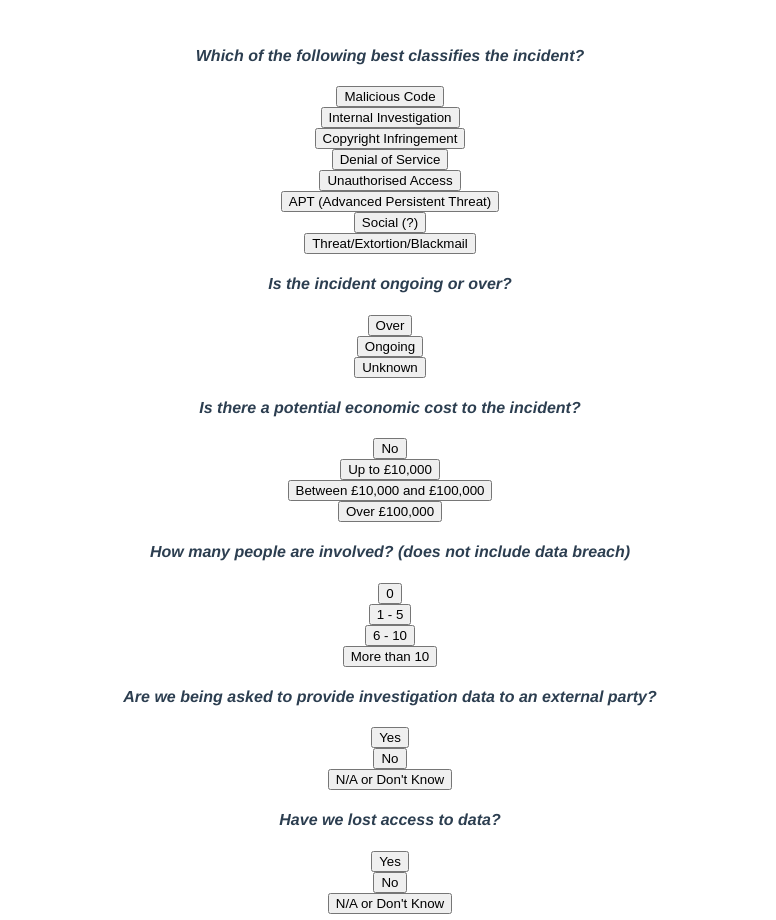
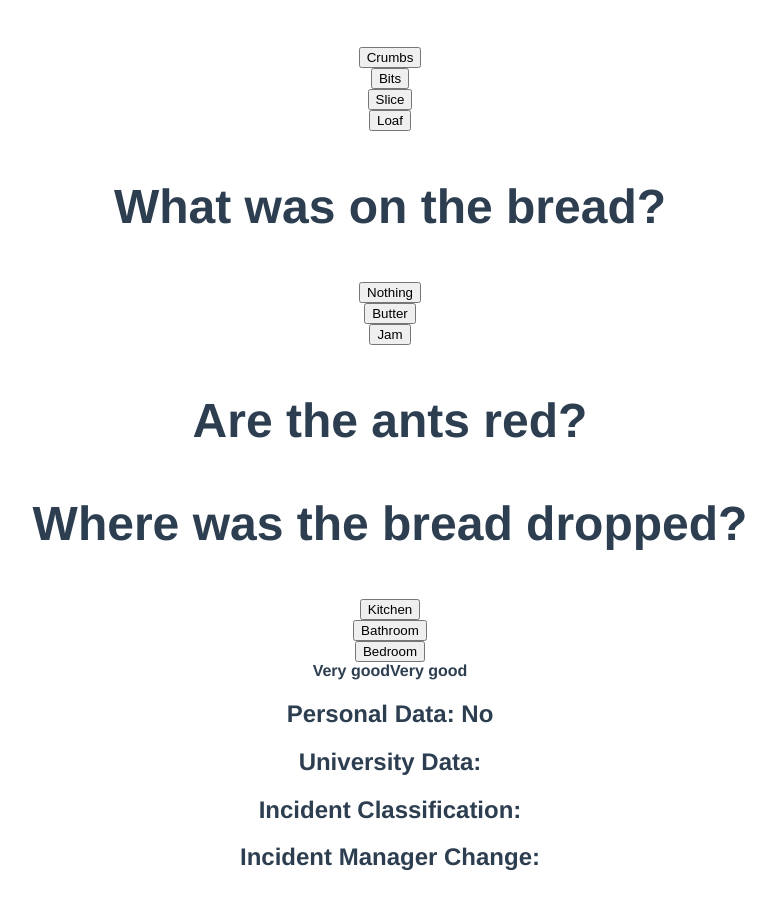
Before and after one commit to me60/security-incident-classifier-web-system, a Vue app: page / in a window 1280 px wide. Shown: the part 312-1232 px from the top of the page, without its empty margins (250-1026 px from the left). After the commit the page ends 1203 px from the top, so only its background shows below. Built offline with nearby package versions, Linux system fonts and the light colour scheme.

Commit message:
Top level data model of MapWeb completed and showing Effects, EventBus up and running - beginning to think this will work quite well, some hurdles traversed after a lot of reading and headaches

```diff
--- a/src/App.vue
+++ b/src/App.vue
@@ -2,336 +2,180 @@
 <template>
   <div id="app">
     <Header />
-    <Tables v-bind:tables="tables"/>
+    <EffectGroup v-bind:effect_groups="effect_groups"/>
+    <Intermediate />
+    <SeverityGroup />
     <Results />
   </div>
 </template>
 
 <!-- Body of single page -->
 <script>
-  import Tables from './components/Tables.vue'
+  import EventBus from './event-bus.js';
+  //import Tables from './components/Tables.vue'
   import Header from './components/Header.vue'
   import Results from './components/Results.vue'
+  import EffectGroup from './components/EffectGroup.vue'
+  import Intermediate from './components/Intermediate.vue'
+  import SeverityGroup from './components/SeverityGroup.vue'
+  var Enum_Question_Type = {
+      YES_NO : "yes_no",
+      ONE_PICK : "one_pick",
+      MULTI_PICK : "multi_pick"
+  };
+  var Enum_Intermediate_Type = {
+      INCREMENT : "increment",
+      BINARY : "binary",
+      COUNTER : "counter"
+  };
+  var Enum_Severity_Type = {
+      INCLUSIVE : "inclusive",
+      EXCLUSIVE : "exclusive"
+  };
   export default {
     name: 'App',
     components: {
-      Tables,
+      //Tables,
       Header,
-      Results
+      Results,
+      EffectGroup,
+      Intermediate,
+      SeverityGroup
     },
     data() {
-      return {
-        tables: [
-          {name: 'Risk Heat Map', questions: [
-            {query: "Which of the following best classifies the incident?", answers: [
-              {answer_text: "Malicious Code"},
-              {answer_text: "Internal Investigation"},
-              {answer_text: "Copyright Infringement"},
-              {answer_text: "Denial of Service"},
-              {answer_text: "Unauthorised Access"},
-              {answer_text: "APT (Advanced Persistent Threat)"},
-              {answer_text: "Social (?)"},
-              {answer_text: "Threat/Extortion/Blackmail"}
-            ]},
-            {query: "Is the incident ongoing or over?", answers: [
-              {answer_text: "Over"},
-              {answer_text: "Ongoing"},
-              {answer_text: "Unknown"}
-            ]},
-            {query: "Is there a potential economic cost to the incident?", answers: [
-              {answer_text: "No"},
-              {answer_text: "Up to £10,000"},
-              {answer_text: "Between £10,000 and £100,000"},
-              {answer_text: "Over £100,000"}
-            ]},
-            {query: "How many people are involved? (does not include data breach)", answers: [
-              {answer_text: "0"},
-              {answer_text: "1 - 5"},
-              {answer_text: "6 - 10"},
-              {answer_text: "More than 10"}
-            ]},
-            {query: "Are we being asked to provide investigation data to an external party?", answers: [
-              {answer_text: "Yes"},
-              {answer_text: "No"},
-              {answer_text: "N/A or Don't Know"}
-            ]},
-            {query: "Have we lost access to data?", answers: [
-							{answer_text: "Yes"},
-							{answer_text: "No"},
-							{answer_text: "N/A or Don't Know"}
-						]},
-            {query: "Are back-ups available?", answers: [
-							{answer_text: "Yes"},
-							{answer_text: "No"},
-							{answer_text: "N/A or Don't Know"}
-						]},
-            {query: "Is this a critical time in the calendar for those involved?", answers: [
-							{answer_text: "Yes"},
-							{answer_text: "No"},
-							{answer_text: "N/A or Don't Know"}
-						]},
-            {query: "If a system is affected, can business continue without it?", answers: [
-							{answer_text: "Yes"},
-							{answer_text: "No"},
-							{answer_text: "N/A or Don't Know"}
-						]},
-            {query: "If a system is affected, is the system critical to the functioning of the Uni?", answers: [
-							{answer_text: "Yes"},
-							{answer_text: "No"},
-							{answer_text: "N/A or Don't Know"}
-						]},
-            {query: "Does this have potential to spread automatically?", answers: [
-							{answer_text: "Yes"},
-							{answer_text: "No"},
-							{answer_text: "N/A or Don't Know"}
-						]},
-            {query: "Does this feel like a major incident?", answers: [
-							{answer_text: "Yes"},
-							{answer_text: "No"},
-							{answer_text: "N/A or Don't Know"}
-						]},
-            {query: "Are VIPs affected?", answers: [
-							{answer_text: "Yes"},
-							{answer_text: "No"},
-							{answer_text: "N/A or Don't Know"}
-						]}
-          ]},
-          {name: 'Personal Data', questions: [
-            {query: "Can the data identify a living individual?", answers: [
-							{answer_text: "Yes"},
-							{answer_text: "No"}
-						]},
-            {query: "Does the data include any of the following?"},
-            {query: "Racial or Ethnic origin", answers: [
-							{answer_text: "Yes"},
-							{answer_text: "No"}
-						]},
-            {query: "Political opinion", answers: [
-							{answer_text: "Yes"},
-							{answer_text: "No"}
-						]},
-            {query: "Religious beliefs", answers: [
-							{answer_text: "Yes"},
-							{answer_text: "No"}
-						]},
-            {query: "Trade Union membership", answers: [
-							{answer_text: "Yes"},
-							{answer_text: "No"}
-						]},
-            {query: "Physical or mental health conditions", answers: [
-							{answer_text: "Yes"},
-							{answer_text: "No"}
-						]},
-            {query: "Sex life", answers: [
-							{answer_text: "Yes"},
-							{answer_text: "No"}
-						]},
-            {query: "Involvement in criminal proceedings", answers: [
-							{answer_text: "Yes"},
-							{answer_text: "No"}
-						]},
-            {query: "Outcomes of criminal convictions", answers: [
-							{answer_text: "Yes"},
-							{answer_text: "No"}
-						]},
-            {query: "Is there a substantial risk to health, safety or well being to individuals or groups?", answers: [
-							{answer_text: "Yes"},
-							{answer_text: "No"}
-						]},
-            {query: "Does it involve the prevention or detection of crime?", answers: [
-							{answer_text: "Yes"},
-							{answer_text: "No"}
-						]},
-            {query: "Might it stop the apprehension or prosecution of an offender?", answers: [
-							{answer_text: "Yes"},
-							{answer_text: "No"}
-						]},
-            {query: "Does the data include opinions about an individual?", answers: [
-							{answer_text: "Yes"},
-							{answer_text: "No"}
-						]},
-            {query: "Is the loss of data likely to cause harm or inconvenience to an individual?", answers: [
-							{answer_text: "Yes"},
-							{answer_text: "No"}
-						]},
-            {query: "Staff contact details (where these do not concern public facing roles)?", answers: [
-							{answer_text: "Yes"},
-							{answer_text: "No"}
-						]},
-            {query: "Student/staff photograph?", answers: [
-							{answer_text: "Yes"},
-							{answer_text: "No"}
-						]},
-            {query: "Contracts of employment?", answers: [
-							{answer_text: "Yes"},
-							{answer_text: "No"}
-						]},
-            {query: "Student transcripts?", answers: [
-							{answer_text: "Yes"},
-							{answer_text: "No"}
-						]},
-            {query: "Counselling records?", answers: [
-							{answer_text: "Yes"},
-							{answer_text: "No"}
-						]},
-            {query: "Disciplinary proceedings?", answers: [
-							{answer_text: "Yes"},
-							{answer_text: "No"}
-						]},
-            {query: "Grievance proceedings?", answers: [
-							{answer_text: "Yes"},
-							{answer_text: "No"}
-						]}
-          ]},
-          {name: 'University Confidential Data', questions: [
-            {query: "Does the information lost include any of the following:"},
-            {query: "Course information", answers: [
-							{answer_text: "Yes"},
-							{answer_text: "No"}
-						]},
-            {query: "Degree congregation programme (including list of graduates)", answers: [
-							{answer_text: "Yes"},
-							{answer_text: "No"}
-						]},
-            {query: "Map of University buildings", answers: [
-							{answer_text: "Yes"},
-							{answer_text: "No"}
-						]},
-            {query: "Opening hours", answers: [
-							{answer_text: "Yes"},
-							{answer_text: "No"}
-						]},
-            {query: "Press releases", answers: [
-							{answer_text: "Yes"},
-							{answer_text: "No"}
-						]},
-            {query: "Published research papers", answers: [
-							{answer_text: "Yes"},
-							{answer_text: "No"}
-						]},
-            {query: "University prospectus", answers: [
-							{answer_text: "Yes"},
-							{answer_text: "No"}
-						]},
-            {query: "Budget information", answers: [
-							{answer_text: "Yes"},
-							{answer_text: "No"}
-						]},
-            {query: "Details of funding settlements", answers: [
-							{answer_text: "Yes"},
-							{answer_text: "No"}
-						]},
-            {query: "Draft documents (which do not contain personal or sensitive personal data)", answers: [
-							{answer_text: "Yes"},
-							{answer_text: "No"}
-						]},
-            {query: "Internal audit reports", answers: [
-							{answer_text: "Yes"},
-							{answer_text: "No"}
-						]},
-            {query: "Internal memos", answers: [
-							{answer_text: "Yes"},
-							{answer_text: "No"}
-						]},
-            {query: "Key performance indicators", answers: [
-							{answer_text: "Yes"},
-							{answer_text: "No"}
-						]},
-            {query: "Lecture materials", answers: [
-							{answer_text: "Yes"},
-							{answer_text: "No"}
-						]},
-            {query: "Minutes of University and School committees", answers: [
-							{answer_text: "Yes"},
-							{answer_text: "No"}
-						]},
-            {query: "Planning applications", answers: [
-							{answer_text: "Yes"},
-							{answer_text: "No"}
-						]},
-            {query: "Student statistics (anonymised)", answers: [
-							{answer_text: "Yes"},
-							{answer_text: "No"}
-						]},
-            {query: "Commercial contracts", answers: [
-							{answer_text: "Yes"},
-							{answer_text: "No"}
-						]},
-            {query: "Disaster recovery / business continuity plans", answers: [
-							{answer_text: "Yes"},
-							{answer_text: "No"}
-						]},
-            {query: "Documentation that contains decisions surrounding academic performance", answers: [
-							{answer_text: "Yes"},
-							{answer_text: "No"}
-						]},
-            {query: "Examination results", answers: [
-							{answer_text: "Yes"},
-							{answer_text: "No"}
-						]},
-            {query: "Payroll / banking details", answers: [
-							{answer_text: "Yes"},
-							{answer_text: "No"}
-						]},
-            {query: "Planning / forecasting reports", answers: [
-							{answer_text: "Yes"},
-							{answer_text: "No"}
-						]},
-            {query: "Procurement / invitation to tender documentation", answers: [
-							{answer_text: "Yes"},
-							{answer_text: "No"}
-						]},
-            {query: "Research grant applications", answers: [
-							{answer_text: "Yes"},
-							{answer_text: "No"}
-						]},
-            {query: "Strategic planning", answers: [
-							{answer_text: "Yes"},
-							{answer_text: "No"}
-						]},
-            {query: "University Risk Register and controls", answers: [
-							{answer_text: "Yes"},
-							{answer_text: "No"}
-						]},
-            {query: "Accident reports", answers: [
-							{answer_text: "Yes"},
-							{answer_text: "No"}
-						]},
-            {query: "Bank/credit card details", answers: [
-							{answer_text: "Yes"},
-							{answer_text: "No"}
-						]},
-            {query: "Case files and correspondence surrounding investigations by a regulatory body", answers: [
-							{answer_text: "Yes"},
-							{answer_text: "No"}
-						]},
-            {query: "Communications with Government (Ministerial level)", answers: [
-							{answer_text: "Yes"},
-							{answer_text: "No"}
-						]},
-            {query: "Government (Ministerial level)", answers: [
-							{answer_text: "Yes"},
-							{answer_text: "No"}
-						]},
-            {query: "Communications with legal counsel", answers: [
-							{answer_text: "Yes"},
-							{answer_text: "No"}
-						]},
-            {query: "Communications with Police Scotland (operational matters)", answers: [
-							{answer_text: "Yes"},
-							{answer_text: "No"}
-						]},
-            {query: "Legal proceedings", answers: [
-							{answer_text: "Yes"},
-							{answer_text: "No"}
-						]},
-            {query: "Passwords and other forms of access control credentials", answers: [
-							{answer_text: "Yes"},
-							{answer_text: "No"}
-						]},
-          ]}
-        ]
-      }
+        return {
+            // Define the enums used for the MapWeb
+            inc : Enum_Intermediate_Type.INCREMENT,
+            bin : Enum_Intermediate_Type.BINARY,
+            count : Enum_Intermediate_Type.COUNTER,
+            yesno : Enum_Question_Type.YES_NO,
+            onepick : Enum_Question_Type.ONE_PICK,
+            multipick : Enum_Question_Type.MULTI_PICK,
+            exclusive : Enum_Severity_Type.EXCLUSIVE,
+            Enum_Intermediate_Type,
+            Enum_Question_Type,
+            Enum_Severity_Type,
+            all_intermediates : [
+                {
+                    name : "amount_severity_controller",
+                    type : this.inc,
+                    classes : 3,
+                    priority : true
+                },
+                {
+                    name : "covering_severity_controller",
+                    type : this.inc,
+                    classes : 3,
+                    priority : true
+                },
+                {
+                    name : "ant_colour_controller",
+                    type : this.bin,
+                    priority : true
+                },
+                {
+                    name : "place_dropped_controller",
+                    type : this.count,
+                    thresholds : [1,2,3],
+                    priority : true
+                }
+            ],
+            effect_groups : [{
+                    question_text : "How much bread was dropped?",
+                    type : this.onepick,
+                    effects : ["Crumbs","Bits","Slice","Loaf"],
+                    intermediates : ["amount_severity_controller"],
+                    effect_intermediate_control : [
+                        {affecting_intermediate : "amount_severity_controller", effect : "Crumbs", class : 1},
+                        {affecting_intermediate : "amount_severity_controller", effect : "Bits", class : 1},
+                        {affecting_intermediate : "amount_severity_controller", effect : "Slice", class : 2},
+                        {affecting_intermediate : "amount_severity_controller", effect : "Loaf", class : 2}
+                    ]
+                },
+                {
+                    question_text : "What was on the bread?",
+                    type : this.onepick,
+                    effects : ["Nothing","Butter","Jam"],
+                    intermediates : ["covering_severity_controller"],
+                    effect_intermediate_control : [
+                        {affecting_intermediate : "covering_severity_controller", effect : "Nothing", class : 1},
+                        {affecting_intermediate : "covering_severity_controller", effect : "Butter", class : 2},
+                        {affecting_intermediate : "covering_severity_controller", effect : "Jam", class : 3}
+                    ]
+                },
+                {
+                    question_text : "Are the ants red?",
+                    type : this.yesno,
+                    intermediates : ["ant_colour_controller"],
+                    effect_intermediate_control : [
+                        {affecting_intermediate : "ant_colour_controller", effect : "Yes", state : true},
+                        {affecting_intermediate : "ant_colour_controller", effect : "No", state : false}
+                    ]
+                },
+                {
+                    question_text : "Where was the bread dropped?",
+                    type : this.multipick,
+                    effects : ["Kitchen","Bathroom","Bedroom"],
+                    intermediates : ["place_dropped_controller"],
+                    effect_intermediate_control : [
+                        {affecting_intermediate : "place_dropped_controller", effect : "Kitchen", weight : 1},
+                        {affecting_intermediate : "place_dropped_controller", effect : "Bathroom", weight : 1},
+                        {affecting_intermediate : "place_dropped_controller", effect : "Bedroom", weight : 1}
+                    ]
+                }
+            ],
+            severity_groups : [
+                {
+                    name : "general_severity",
+                    type : this.exclusive,
+                    severities : ["Not Severe","Pretty Bad","Infestation Likely"],
+                    intermediates : ["amount_severity_controller","covering_severity_controller"],
+                    severity_intermediate_control : [
+                        {class_trigger: 1, severity : "Not Severe"},
+                        {class_trigger: 2, severity : "Pretty Bad"},
+                        {class_trigger: 3, severity : "Infestation Likely"}
+                    ]
+                },
+                {
+                    name : "ant_type_severity",
+                    type : this.exclusive,
+                    severities : ["Normal Ants","Fire Ants!"],
+                    intermediates : ["ant_colour_controller"],
+                    severity_intermediate_control : [
+                        {bin_trigger : true, severity : "Fire Ants!"},
+                        {bin_trigger : false, severity : "Normal Ants"}
+                    ]
+                },
+                {
+                    name : "rooms_severity",
+                    type : this.exclusive,
+                    severities : ["1 Room Affected","2 Rooms Affected","3 Rooms Affected"],
+                    intermediates : ["place_dropped_controller"],
+                    severity_intermediate_control : [
+                        {on_threshold : 1, severity : "1 Room Affected"},
+                        {on_threshold : 2, severity : "2 Rooms Affected"},
+                        {on_threshold : 3, severity : "3 Rooms Affected"}
+                    ]
+                }
+            ]
+        }
+    },
+    created: function () {
+        this.triggerOtherComponentValidation()
+    },
+    methods : {
+        /**
+        * Pass EffectGroup, SeverityGroup and IntermediateGroup data on the
+        * EventBus so methods within their components can detect if there's an
+        * issue with the proposed MapWeb
+        */
+        triggerOtherComponentValidation : function () {
+            console.log("hi");
+            EventBus.$emit('validateIntermediates', this.all_intermediates);
+            console.log("hi");
+            EventBus.$emit('validateEffectGroups', this.effect_groups);
+            EventBus.$emit('validateSeverities', this.severity_groups);
+        } // triggerValidation
     }
   }
 </script>
--- a/src/components/Effect.vue
+++ b/src/components/Effect.vue
@@ -1,11 +1,24 @@
 <template>
+  <div id="effects">
+    <div v-for="effect in effects" v-bind:key="effect">
+        <button type="button">{{effect}}</button>
+    </div>
+  </div>
 </template>
 
 <script>
+  //<button type="button" v-on:click="buttonHandler">{{effect}}</button>
   export default {
-      name: "Effect"
-      /*methods: {
-      }*/
+    name: "Effect",
+    props: ["effects"]/*,
+
+    methods: {
+      // method that triggers on all button clicks...
+      buttonHandler: function (event) {
+        // ...for button clicks where the parent question is in the personal data table
+        // ...signal event bus with p_data and "yes" if it was yes or "no" if it was no
+      }
+    }*/
   }
 </script>
 
--- a/src/components/EffectGroup.vue
+++ b/src/components/EffectGroup.vue
@@ -1,13 +1,21 @@
 <template>
+  <div id="tables">
+    <div v-for="effect_group in effect_groups" v-bind:key="effect_group.question_text">
+      <h3>{{effect_group.question_text}}</h3>
+        <Effect v-bind:effects="effect_group.effects"/>
+    </div>
+  </div>
 </template>
 
 <script>
+  import Effect from './Effect.vue'
   export default {
     name: "EffectGroup",
+    props: ["effect_groups"],
     components: {
       Effect
     }
-      /*methods: {
+    /*,methods: {
       // validation method for effect group checks
     }*/
   }
--- a/src/components/Intermediate.vue
+++ b/src/components/Intermediate.vue
@@ -1,13 +1,28 @@
 <template>
+    <b>Very good</b>
 </template>
 
 <script>
+  // Imports
+  import EventBus from '../event-bus.js';
+
+  // Events
+  EventBus.$on('validateIntermediates', all_intermediates =>  {
+      intermediateValidation(all_intermediates);
+  });
+
+  // Functions
+  function intermediateValidation(all_intermediates) {
+      console.log("eyy");
+  } // intermediateValidation
+
+  // Vue
   export default {
-      name: "Intermediate"
-      /*methods: {
-        // validation method for intermediate checks
+      name: "Intermediate",
+      methods: {
+        // Validation method for intermediate checks
         // redirect effect invocation to appropriate intermediate subtype
-      }*/
+      }
   }
 </script>
 
--- a/src/components/MapWeb.vue
+++ b/src/components/MapWeb.vue
@@ -1,4 +1,5 @@
 <template>
+
 </template>
 
 <script>
--- a/src/components/Severity.vue
+++ b/src/components/Severity.vue
@@ -1,4 +1,5 @@
 <template>
+    <b>Hello</b>
 </template>
 
 <script>
--- a/src/components/SeverityGroup.vue
+++ b/src/components/SeverityGroup.vue
@@ -1,12 +1,14 @@
 <template>
+    <b>Very good</b>
 </template>
 
 <script>
+  //import Severity from './Severity.vue'
   export default {
-      name: "SeverityGroup",
+      name: "SeverityGroup"/*,
       components: {
           Severity
-      }
+      }*/
       /*methods: {
         // validation method for severity group checks
       }*/
--- a/src/event-bus.js
+++ b/src/event-bus.js
@@ -1,2 +1,3 @@
-import Vue from 'vue'
+import Vue from 'vue';
 export const EventBus = new Vue();
+export default EventBus;
```
Lines whose indentation alone changed are shown as unchanged.
